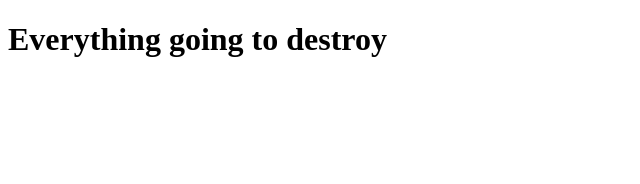
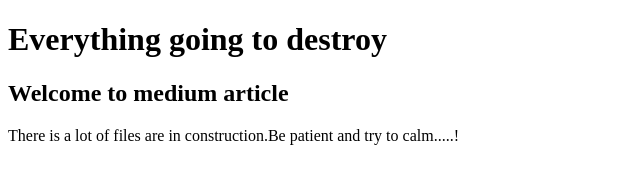
Before and after one commit to vishnuhassan/practice, a plain HTML site: page index.html in a window 1280 px wide. Shown: the whole page, without its empty margins (0-640 px from the left). Drawn offline with Linux system fonts and the light colour scheme.

Commit message:
Added subheading

```diff
--- a/index.html
+++ b/index.html
@@ -2,5 +2,7 @@
 <html>
 <body>
 <h1>Everything going to destroy</h1>
+<h2>Welcome to medium article</h2>
+<p>There is a lot of files are in construction.Be patient and try to calm.....!</p>
 </body>
 </html>
```
